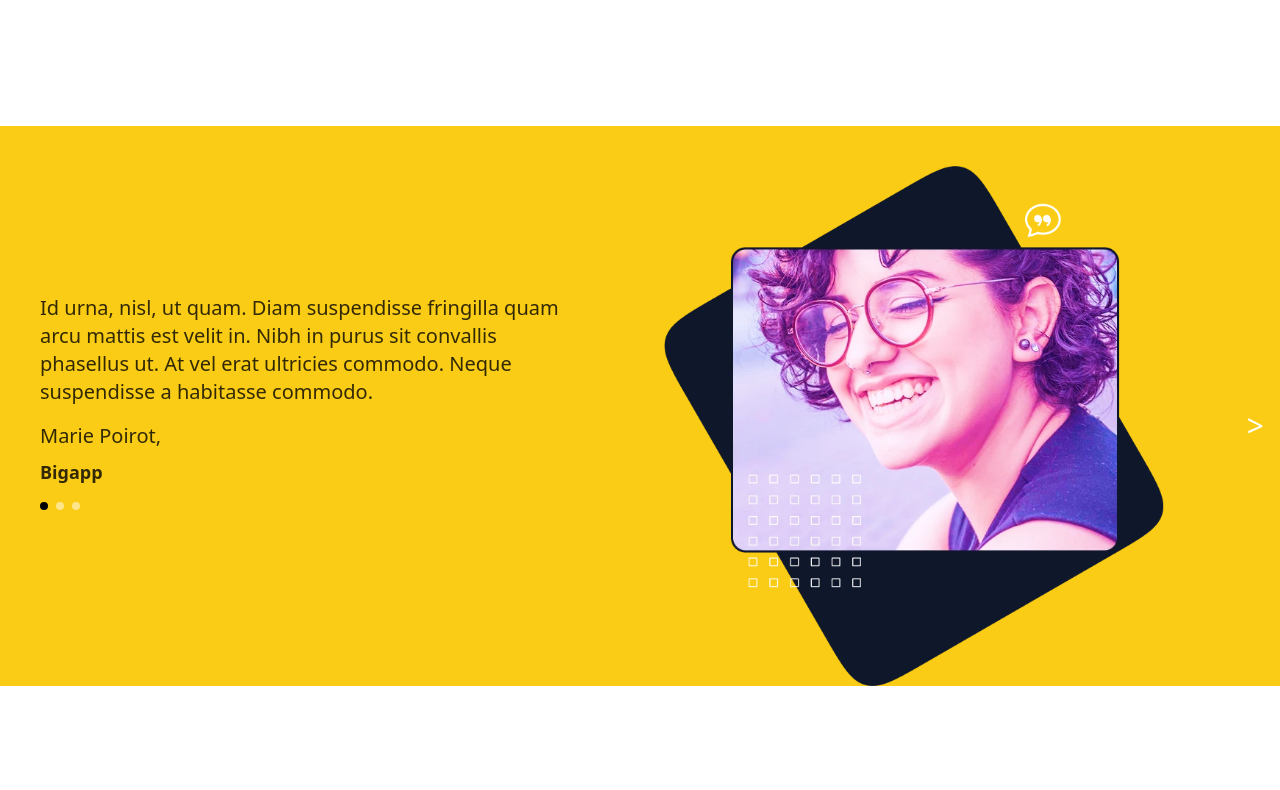
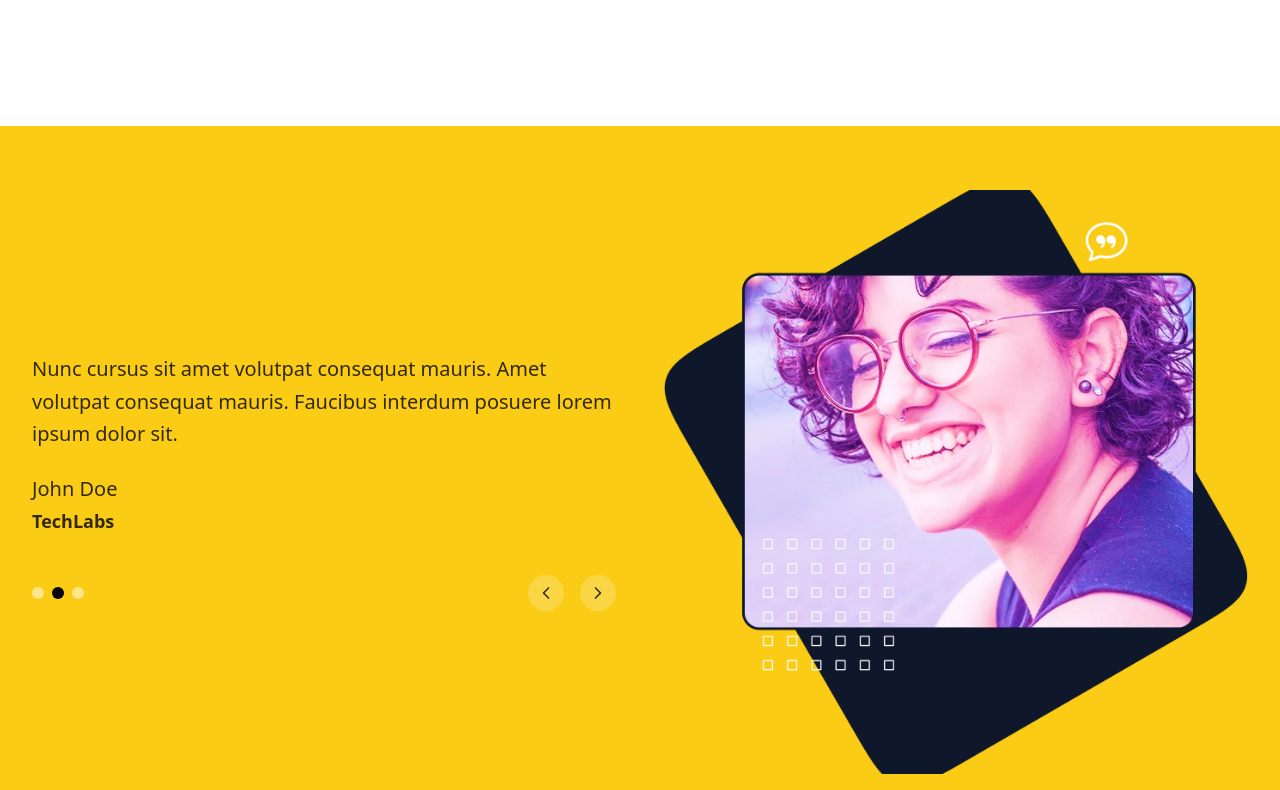
Before and after one commit to Kelwinpin/UTeach, a Next.js app: page / in a window 1280 px wide. Shown: the part 1570-2360 px from the top of the page. Built offline with nearby package versions, Linux system fonts and the light colour scheme.

Commit message:
upgrade SEO on slider

```diff
--- a/src/components/Slider/index.jsx
+++ b/src/components/Slider/index.jsx
@@ -1,7 +1,8 @@
 "use client";
 
 import Image from "next/image";
-import { useState } from "react";
+import { useState, useEffect, useRef } from "react";
+import { ChevronLeft, ChevronRight } from "lucide-react";
 
 const testimonials = [
     {
@@ -9,79 +10,161 @@ const testimonials = [
         name: "Marie Poirot",
         company: "Bigapp",
         image: "/images/slider.webp",
+        alt: "Marie Poirot da Bigapp"
     },
     {
         quote: "Nunc cursus sit amet volutpat consequat mauris. Amet volutpat consequat mauris. Faucibus interdum posuere lorem ipsum dolor sit.",
         name: "John Doe",
         company: "TechLabs",
         image: "/images/slider.webp",
+        alt: "John Doe da TechLabs"
     },
     {
         quote: "Aliquam faucibus purus in massa tempor nec feugiat nisl. Dignissim suspendisse in est ante in. Arcu dui vivamus arcu felis bibendum ut tristique et.",
         name: "Jane Smith",
         company: "Creative Solutions",
         image: "/images/slider.webp",
+        alt: "Jane Smith da Creative Solutions"
     },
 ];
 
-export default function Slider() {
+export default function TestimonialSlider() {
     const [currentTestimonial, setCurrentTestimonial] = useState(0);
+    const [isAutoPlaying, setIsAutoPlaying] = useState(true);
+    const autoPlayRef = useRef(null);
 
     const nextTestimonial = () => {
         setCurrentTestimonial((prev) => (prev + 1) % testimonials.length);
+        pauseAutoPlay();
     };
 
     const prevTestimonial = () => {
         setCurrentTestimonial((prev) => (prev - 1 + testimonials.length) % testimonials.length);
+        pauseAutoPlay();
     };
+
+    const goToTestimonial = (index) => {
+        setCurrentTestimonial(index);
+        pauseAutoPlay();
+    };
+
+    const pauseAutoPlay = () => {
+        setIsAutoPlaying(false);
+        if (autoPlayRef.current) {
+            clearInterval(autoPlayRef.current);
+            setTimeout(() => setIsAutoPlaying(true), 10000);
+        }
+    };
+
+    useEffect(() => {
+        if (isAutoPlaying) {
+            autoPlayRef.current = setInterval(() => {
+                setCurrentTestimonial((prev) => (prev + 1) % testimonials.length);
+            }, 5000);
+        }
+
+        return () => {
+            if (autoPlayRef.current) {
+                clearInterval(autoPlayRef.current);
+            }
+        };
+    }, [isAutoPlaying]);
+
+    useEffect(() => {
+        const handleKeyDown = (e) => {
+            if (e.key === "ArrowLeft") {
+                prevTestimonial();
+            } else if (e.key === "ArrowRight") {
+                nextTestimonial();
+            }
+        };
+
+        window.addEventListener("keydown", handleKeyDown);
+        return () => {
+            window.removeEventListener("keydown", handleKeyDown);
+        };
+    }, []);
+
     return (
-        <section className="w-full bg-[#FACC15] pt-10 overflow-x-hidden">
-            <div className="max-w-7xl mx-auto grid md:grid-cols-2 md:gap-12 items-center relative gap-0">
-                <div className="text-black/80 text-xl space-y-4 mb-8 px-10">
-                    <div className="relative z-10">
-                        <p className="text-xl">{testimonials[currentTestimonial].quote}</p>
+        <section
+            className="w-full bg-[#FACC15] py-16 overflow-hidden"
+            aria-label="Depoimentos de clientes"
+        >
+            <div
+                className="max-w-7xl mx-auto px-4 sm:px-6 lg:px-8"
+                itemScope
+                itemType="https://schema.org/Review"
+            >
+                <h2 className="sr-only">Depoimentos</h2>
+
+                <div className="grid md:grid-cols-2 gap-8 lg:gap-12 items-center">
+                    <div className="text-black/80 space-y-6 order-2 md:order-1">
+                        <blockquote
+                            className="relative z-10"
+                            itemProp="reviewBody"
+                        >
+                            <p className="text-lg sm:text-xl leading-relaxed">
+                                {testimonials[currentTestimonial].quote}
+                            </p>
+                        </blockquote>
+
+                        <div className="flex flex-col items-start gap-1">
+                            <cite className="not-italic text-xl font-medium" itemProp="author">
+                                {testimonials[currentTestimonial].name}
+                            </cite>
+                            <div className="font-semibold text-lg" itemProp="publisher">
+                                {testimonials[currentTestimonial].company}
                             </div>
-                    <div className="flex flex-col items-baseline gap-2">
-                        <div className="text-xl">{testimonials[currentTestimonial].name},</div>
-                        <div className="font-semibold text-lg">{testimonials[currentTestimonial].company}</div>
                         </div>
 
-                    <div className="flex space-x-2">
+                        <div className="flex items-center justify-between pt-4">
+                            <div className="flex space-x-2" role="tablist">
                                 {testimonials.map((_, index) => (
-                        <div
+                                    <button
                                         key={index}
-                            className={`h-2 w-2 rounded-full ${
-                            currentTestimonial === index ? "bg-black" : "bg-white/50"
+                                        onClick={() => goToTestimonial(index)}
+                                        className={`h-3 w-3 rounded-full transition-all duration-300 focus:outline-none focus:ring-2 focus:ring-black ${currentTestimonial === index ? "bg-black" : "bg-white/50 hover:bg-white/80"
                                             }`}
+                                        aria-selected={currentTestimonial === index}
+                                        aria-label={`Depoimento ${index + 1} de ${testimonials.length}`}
+                                        role="tab"
                                     />
                                 ))}
                             </div>
 
-                    <div className="absolute top-1/2 -left-20 -translate-y-1/2 pl-4 z-10 md:flex hidden">
+                            <div className="flex space-x-4">
                                 <button
                                     onClick={prevTestimonial}
-                        className="text-white text-3xl bg-transparent border-0 cursor-pointer"
+                                    className="p-2 rounded-full bg-white/20 hover:bg-white/40 transition-colors focus:outline-none focus:ring-2 focus:ring-black"
+                                    aria-label="Depoimento anterior"
                                 >
-                        &#60;
+                                    <ChevronLeft className="w-5 h-5" />
                                 </button>
-                    </div>
-                    <div className="absolute top-1/2 right-0 -translate-y-1/2 pr-4 z-10 md:flex hidden">
                                 <button
                                     onClick={nextTestimonial}
-                        className="text-white text-3xl bg-transparent border-0 cursor-pointer"
+                                    className="p-2 rounded-full bg-white/20 hover:bg-white/40 transition-colors focus:outline-none focus:ring-2 focus:ring-black"
+                                    aria-label="Próximo depoimento"
                                 >
-                        &#62;
+                                    <ChevronRight className="w-5 h-5" />
                                 </button>
                             </div>
                         </div>
+                    </div>
 
-                <div className="relative md:bottom-0 bottom-20">
+                    <div className="relative order-2 md:order-2">
+                        <div className="aspect-square relative overflow-hidden">
                             <Image
                                 src={testimonials[currentTestimonial].image}
-                        alt="Testimonial"
-                        width={500}
-                        height={500}
+                                alt={testimonials[currentTestimonial].alt}
+                                fill
+                                sizes="(max-width: 768px) 100vw, 50vw"
+                                priority={currentTestimonial === 0}
+                                className="object-cover object-center"
+                                itemProp="image"
+                                loading={currentTestimonial === 0 ? "eager" : "lazy"}
                             />
+                        </div>
+                    </div>
                 </div>
             </div>
         </section>
```
Lines whose indentation alone changed are shown as unchanged.
